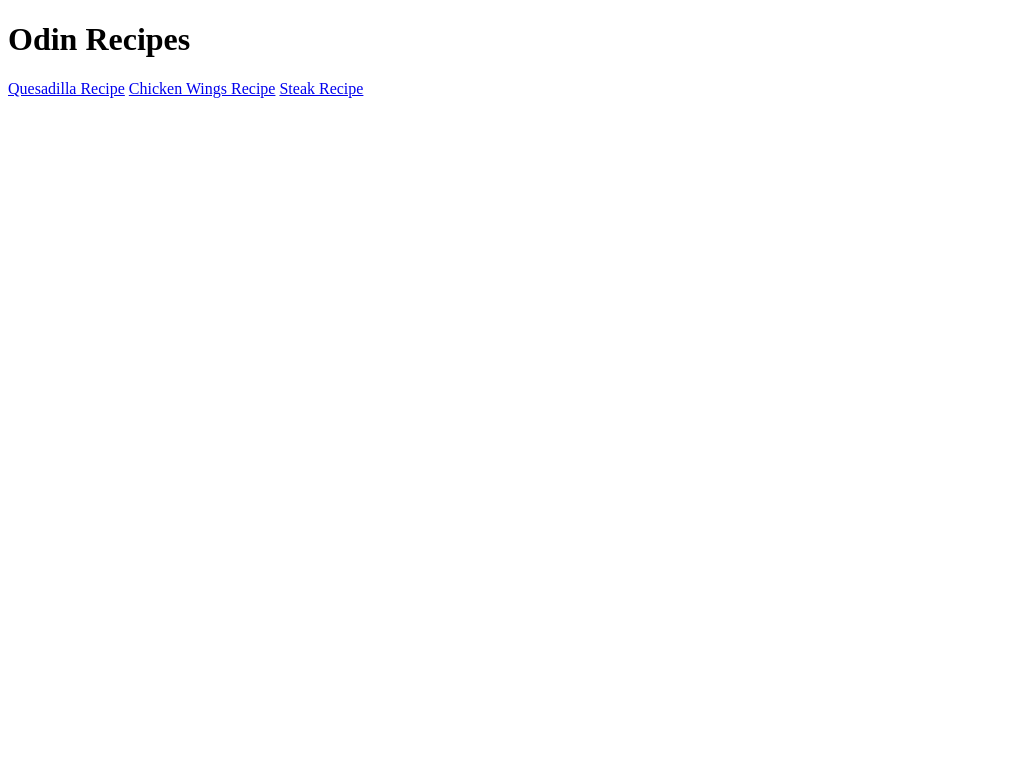
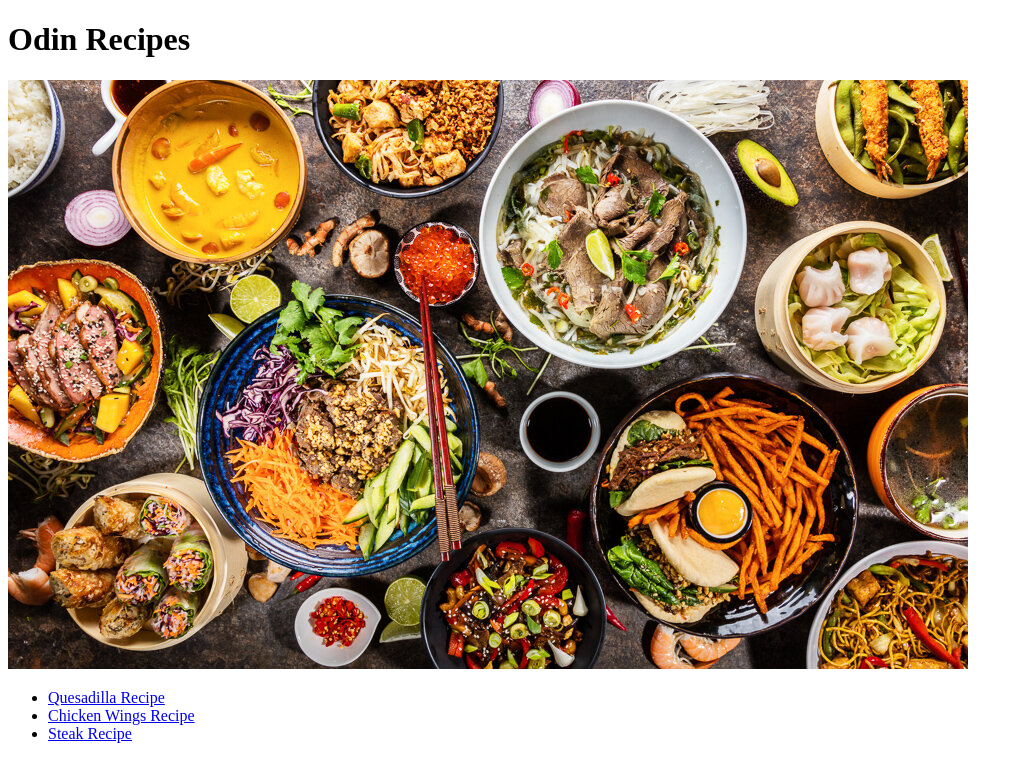
Before and after one commit to samfoit/odin-recipe, a plain HTML site: page index.html in a window 1280 px wide. Shown: the whole page, without its empty margins (0-1023 px from the left). Drawn offline with Linux system fonts and the light colour scheme.

Commit message:
updated index.html

```diff
--- a/index.html
+++ b/index.html
@@ -7,8 +7,11 @@
 
     <body>
         <h1>Odin Recipes</h1>
-        <a href="recipes/quesadilla.html">Quesadilla Recipe</a>
-        <a href="recipes/chickenwings.html">Chicken Wings Recipe</a>
-        <a href="recipes/steak.html">Steak Recipe</a>
+        <img src="images/food.png">
+        <ul>
+            <li><a href="recipes/quesadilla.html">Quesadilla Recipe</a></li>
+            <li><a href="recipes/chickenwings.html">Chicken Wings Recipe</a></li>
+            <li><a href="recipes/steak.html">Steak Recipe</a></li>
+        </ul>
     </body>
 </html>
```
Also changed, not shown: images/food.png (added).
